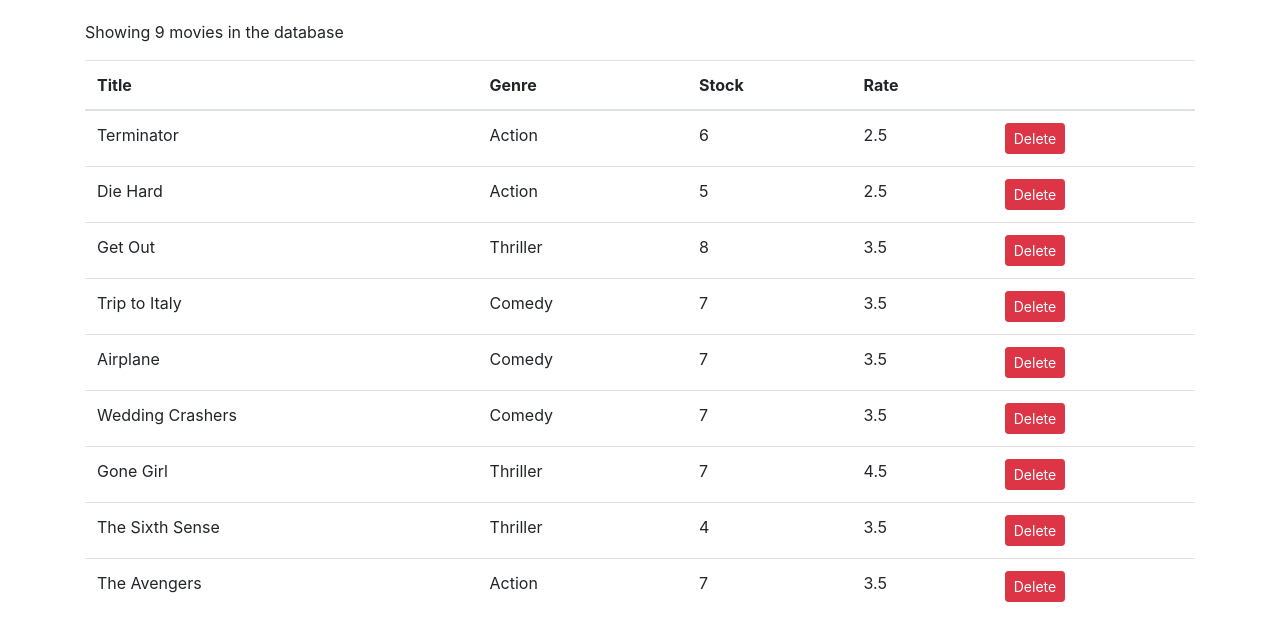
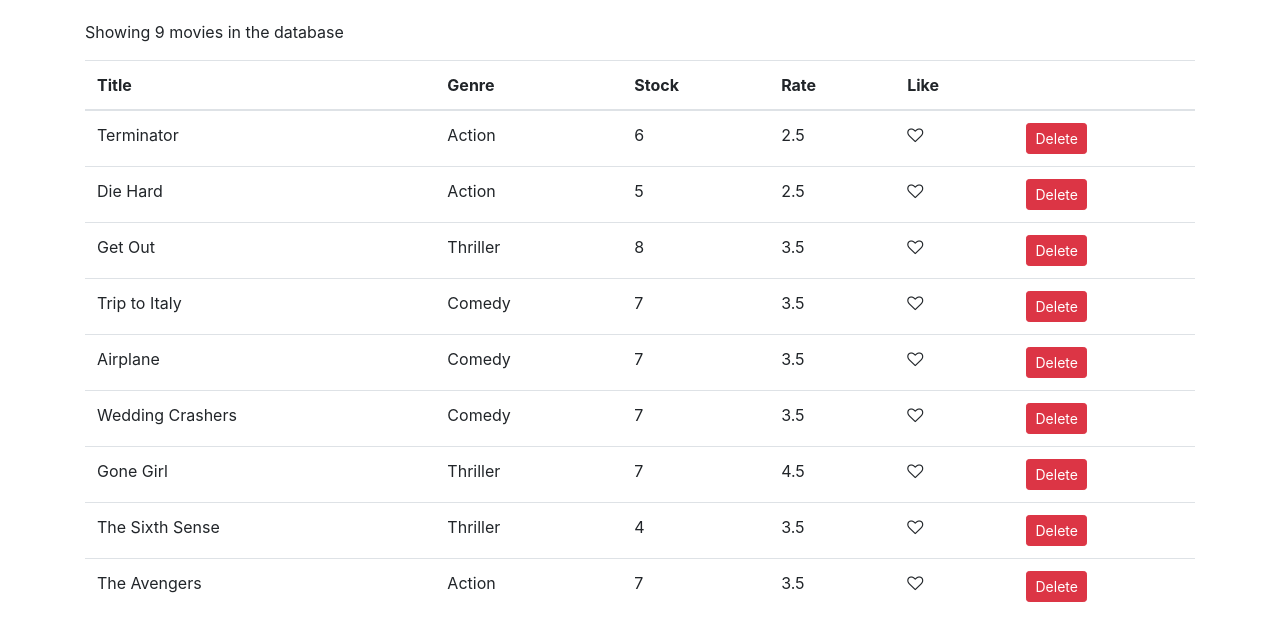
Before and after one commit to antjsantrix/learnReact, a React (Create React App) app: page / in a window 1280 px wide. Shown: the top 640 px of the page. Built offline with nearby package versions, Linux system fonts and the light colour scheme.

Commit message:
added like component

```diff
--- /dev/null
+++ b/src/components/common/likes.jsx
@@ -0,0 +1,13 @@
+import React, { Component } from 'react';
+
+class Likes extends Component {
+    render() {
+        let classes = "fa fa-heart";
+        if(!this.props.movie.isLiked){
+            classes += "-o"
+        }
+        return (<i className = {classes} onClick = {this.props.onLike} style = {{cursor: "pointer"}}></i>);
+    }
+}
+
+export default Likes;
--- a/src/components/movies.jsx
+++ b/src/components/movies.jsx
@@ -1,5 +1,6 @@
 import React, { Component } from 'react';
 import { getMovies } from "../services/fakeMovieService";
+import Likes from './common/likes';
 class Movies extends Component {
     state = {
         movies: getMovies()
@@ -10,6 +11,15 @@ class Movies extends Component {
         this.setState({
             movies
         })
+     }
+
+     handleLike = (movie) =>{
+        console.log("clickced", movie)
+        let movies = [...this.state.movies];
+        let index = movies.indexOf(movie);
+        movies[index] = {...movie};
+        movies[index].isLiked  = ! movies[index].isLiked;
+        this.setState({movies});
      }
     render() {
         let moviesLength = this.state.movies.length;
@@ -24,6 +34,7 @@ class Movies extends Component {
                         <th>Genre</th>
                         <th>Stock</th>
                         <th>Rate</th>
+                        <th>Like</th>
                         <th />
                         </tr>
                     </thead>
@@ -34,6 +45,9 @@ class Movies extends Component {
                                 <td>{ele.genre.name}</td>
                                 <td>{ele.numberInStock}</td>
                                 <td>{ele.dailyRentalRate}</td>
+                                <td>
+                                    <Likes onLike = {() => {this.handleLike(ele)}} movie = {ele}/>
+                                </td>
                                 <td>
                                     <button className='btn btn-danger btn-sm' onClick={()=>this.handleDelete(ele._id)}>Delete</button>
                                 </td>
--- a/src/services/fakeMovieService.js
+++ b/src/services/fakeMovieService.js
@@ -7,7 +7,7 @@ const movies = [
     genre: { _id: "5b21ca3eeb7f6fbccd471818", name: "Action" },
     numberInStock: 6,
     dailyRentalRate: 2.5,
-    publishDate: "2018-01-03T19:04:28.809Z"
+    publishDate: "2018-01-03T19:04:28.809Z",
   },
   {
     _id: "5b21ca3eeb7f6fbccd471816",
```
